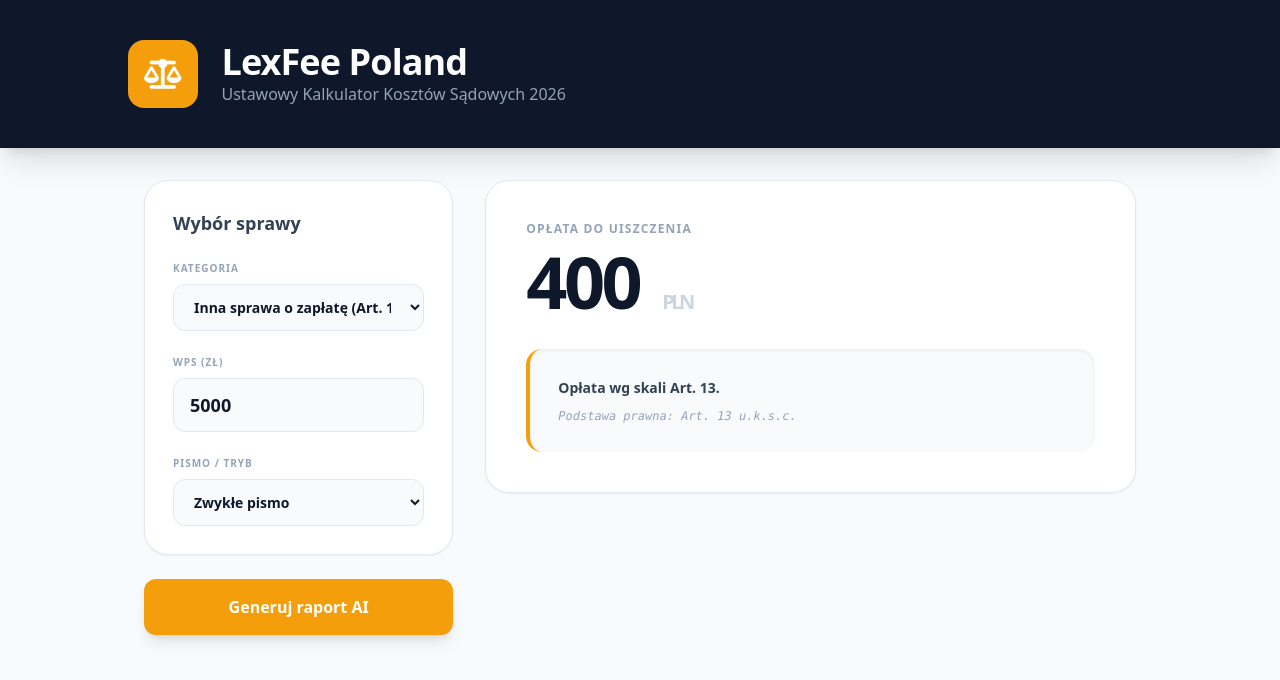
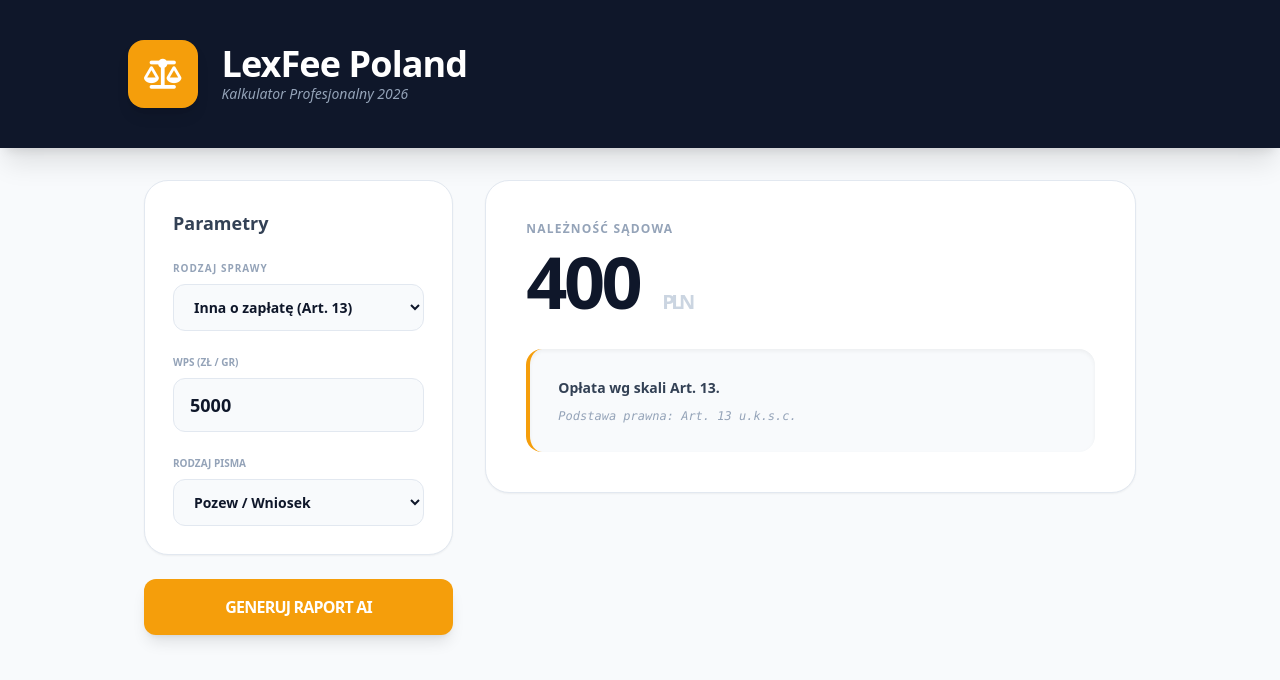
Before and after one commit to Judykator/kalkulator-oplat-ai, a React (Vite) app: page / in a window 1280 px wide. Shown: the top 680 px of the page. Built offline with nearby package versions, Linux system fonts and the light colour scheme.

Commit message:
Update App.tsx

```diff
--- a/App.tsx
+++ b/App.tsx
@@ -45,12 +45,12 @@ const App: React.FC = () => {
     <div className="min-h-screen bg-slate-50 text-slate-900 pb-12 font-sans">
       <header className="bg-slate-900 text-white py-10 px-4 shadow-xl">
         <div className="max-w-5xl mx-auto flex items-center gap-6">
-          <div className="bg-amber-500 p-4 rounded-2xl">
+          <div className="bg-amber-500 p-4 rounded-2xl shadow-lg">
             <i className="fas fa-balance-scale text-3xl"></i>
           </div>
           <div>
-            <h1 className="text-4xl font-extrabold tracking-tight">LexFee Poland</h1>
-            <p className="text-slate-400 font-medium">Ustawowy Kalkulator Kosztów Sądowych 2026</p>
+            <h1 className="text-4xl font-extrabold tracking-tight text-white">LexFee Poland</h1>
+            <p className="text-slate-400 font-medium italic text-sm">Kalkulator Profesjonalny 2026</p>
           </div>
         </div>
       </header>
@@ -58,23 +58,23 @@ const App: React.FC = () => {
       <main className="max-w-5xl mx-auto px-4 grid grid-cols-1 lg:grid-cols-3 gap-8 mt-8">
         <section className="lg:col-span-1 space-y-6">
           <div className="bg-white p-7 rounded-3xl shadow-sm border border-slate-200">
-            <h2 className="text-lg font-bold mb-6 text-slate-700">Wybór sprawy</h2>
+            <h2 className="text-lg font-bold mb-6 text-slate-700">Parametry</h2>
             <div className="space-y-6">
               <div>
-                <label className="block text-[10px] font-black text-slate-400 uppercase tracking-widest mb-2">Kategoria</label>
+                <label className="block text-[10px] font-black text-slate-400 uppercase tracking-widest mb-2">Rodzaj sprawy</label>
                 <select
                   value={caseType}
                   onChange={(e) => setCaseType(e.target.value as CaseType)}
-                  className="w-full px-4 py-3 bg-slate-50 border border-slate-200 rounded-xl text-sm font-semibold focus:ring-2 focus:ring-amber-500 transition-all outline-none"
+                  className="w-full px-4 py-3 bg-slate-50 border border-slate-200 rounded-xl text-sm font-semibold focus:ring-2 focus:ring-amber-500 outline-none"
                 >
-                  <optgroup label="Proces / Majątkowe">
-                    <option value={CaseType.CIVIL_GENERAL}>Inna sprawa o zapłatę (Art. 13)</option>
+                  <optgroup label="Proces / Sprawy Majątkowe">
+                    <option value={CaseType.CIVIL_GENERAL}>Inna o zapłatę (Art. 13)</option>
                     <option value={CaseType.BANKING_CONSUMER}>Przeciwko bankowi (Konsument)</option>
                     <option value={CaseType.CONCILIATION_PROPOSAL}>Zawezwanie do próby ugodowej</option>
                     <option value={CaseType.EUROPEAN_SMALL_CLAIMS}>Drobne roszczenia (UE) - 100 zł</option>
                   </optgroup>
                   <optgroup label="Nieruchomości / Nieproces">
-                    <option value={CaseType.NON_ADVERSARIAL_GENERAL}>Inna sprawa nieprocesowa - 100 zł</option>
+                    <option value={CaseType.NON_ADVERSARIAL_GENERAL}>Inna nieprocesowa - 100 zł</option>
                     <option value={CaseType.REAL_ESTATE_ZASIEDZENIE}>Zasiedzenie nieruchomości - 2000 zł</option>
                     <option value={CaseType.EASEMENT_PRESCRIPTION}>Zasiedzenie służebności - 200 zł</option>
                     <option value={CaseType.PROPERTY_DEMARCATION}>Rozgraniczenie - 200 zł</option>
@@ -85,7 +85,7 @@ const App: React.FC = () => {
                   <optgroup label="Posiadanie i Najem">
                     <option value={CaseType.POSSESSION_DISTURBANCE}>Naruszenie posiadania - 200 zł</option>
                     <option value={CaseType.LEASE_SUCCESSION}>Wstąpienie w najem - 200 zł</option>
-                    <option value={CaseType.EVICTION_RESIDENTIAL}>Eksmisja z lokalu - 200 zł</option>
+                    <option value={CaseType.EVICTION_RESIDENTIAL}>Eksmisja - 200 zł</option>
                   </optgroup>
                   <optgroup label="Spadki">
                     <option value={CaseType.INHERITANCE_STATEMENT}>Nabycie spadku - 100 zł</option>
@@ -96,7 +96,7 @@ const App: React.FC = () => {
                     <option value={CaseType.INHERITANCE_DIVISION_AGREED}>Dział spadku (zgodny)</option>
                     <option value={CaseType.INHERITANCE_DIVISION_CO_OWNERSHIP}>Dział spadku + Współwłasność - 1000 zł</option>
                   </optgroup>
-                  <optgroup label="Egzekucja i Pozostałe">
+                  <optgroup label="Egzekucja / Pozostałe">
                     <option value={CaseType.ENFORCEABILITY_CLAUSE}>Klauzula wykonalności - 50 zł</option>
                     <option value={CaseType.REISSUE_ENFORCEMENT_TITLE}>Ponowne wydanie tytułu - 50 zł</option>
                     <option value={CaseType.BAILIFF_COMPLAINT}>Skarga na komornika - 50 zł</option>
@@ -107,32 +107,33 @@ const App: React.FC = () => {
 
               {isWpsNeeded && (
                 <div>
-                  <label className="block text-[10px] font-black text-slate-400 uppercase tracking-widest mb-2">WPS (zł)</label>
+                  <label className="block text-[10px] font-black text-slate-400 uppercase mb-2">WPS (zł / gr)</label>
                   <input
                     type="number"
+                    step="0.01"
                     value={wps}
                     onChange={(e) => setWps(Number(e.target.value))}
-                    className="w-full px-4 py-3 bg-slate-50 border border-slate-200 rounded-xl text-lg font-black transition-all focus:ring-2 focus:ring-amber-500 outline-none"
+                    className="w-full px-4 py-3 bg-slate-50 border border-slate-200 rounded-xl text-lg font-black focus:ring-2 focus:ring-amber-500 outline-none"
                   />
                 </div>
               )}
 
               <div>
-                <label className="block text-[10px] font-black text-slate-400 uppercase tracking-widest mb-2">Pismo / Tryb</label>
+                <label className="block text-[10px] font-black text-slate-400 uppercase mb-2">Rodzaj pisma</label>
                 <select
                   value={procedure}
                   onChange={(e) => setProcedure(e.target.value as ProcedureType)}
-                  className="w-full px-4 py-3 bg-slate-50 border border-slate-200 rounded-xl text-sm font-semibold outline-none focus:ring-2 focus:ring-amber-500 transition-all"
+                  className="w-full px-4 py-3 bg-slate-50 border border-slate-200 rounded-xl text-sm font-semibold focus:ring-2 focus:ring-amber-500 outline-none transition-all"
                 >
-                  <option value={ProcedureType.STANDARD}>Zwykłe pismo</option>
-                  <option value={ProcedureType.WRIT_PROCEEDINGS}>Postępowanie nakazowe (1/4)</option>
-                  <option value={ProcedureType.ORDER_PAYMENT_ELECTRONIC}>EPU (1/4)</option>
+                  <option value={ProcedureType.STANDARD}>Pozew / Wniosek</option>
+                  <option value={ProcedureType.WRIT_PROCEEDINGS}>Nakazowe (1/4 opłaty)</option>
+                  <option value={ProcedureType.ORDER_PAYMENT_ELECTRONIC}>EPU (1/4 opłaty)</option>
                   <option value={ProcedureType.APPEAL}>Apelacja</option>
                 </select>
               </div>
             </div>
           </div>
-          <button onClick={handleAiConsultation} disabled={loadingAi} className="w-full bg-amber-500 text-white font-black py-4 rounded-xl shadow-lg hover:bg-amber-600 active:scale-95 transition-all">
+          <button onClick={handleAiConsultation} disabled={loadingAi} className="w-full bg-amber-500 text-white font-black py-4 rounded-xl shadow-lg hover:bg-amber-600 active:scale-95 transition-all uppercase tracking-tighter">
             {loadingAi ? "Analizowanie..." : "Generuj raport AI"}
           </button>
         </section>
@@ -140,13 +141,13 @@ const App: React.FC = () => {
         <section className="lg:col-span-2 space-y-6">
           {result && (
             <div className="bg-white p-10 rounded-3xl shadow-sm border border-slate-200 animate-in fade-in duration-500">
-              <h4 className="text-xs font-black text-slate-400 uppercase mb-2 tracking-widest">Opłata do uiszczenia</h4>
+              <h4 className="text-xs font-black text-slate-400 uppercase mb-2 tracking-widest">Należność sądowa</h4>
               <div className="text-7xl font-black text-slate-900 mb-8 tracking-tighter">
-                {result.fee.toLocaleString('pl-PL')} <span className="text-xl text-slate-300 ml-2 uppercase">pln</span>
+                {result.fee.toLocaleString('pl-PL')} <span className="text-xl text-slate-300 ml-2">PLN</span>
               </div>
               <div className="p-7 bg-slate-50 rounded-2xl border-l-4 border-amber-500 shadow-inner">
                 <p className="text-sm font-bold text-slate-700 mb-2 leading-relaxed">{result.description}</p>
-                <p className="text-xs text-slate-400 font-mono italic">Podstawa prawna: {result.legalBasis}</p>
+                <p className="text-xs text-slate-400 font-mono italic font-medium">Podstawa prawna: {result.legalBasis}</p>
               </div>
             </div>
           )}
```
